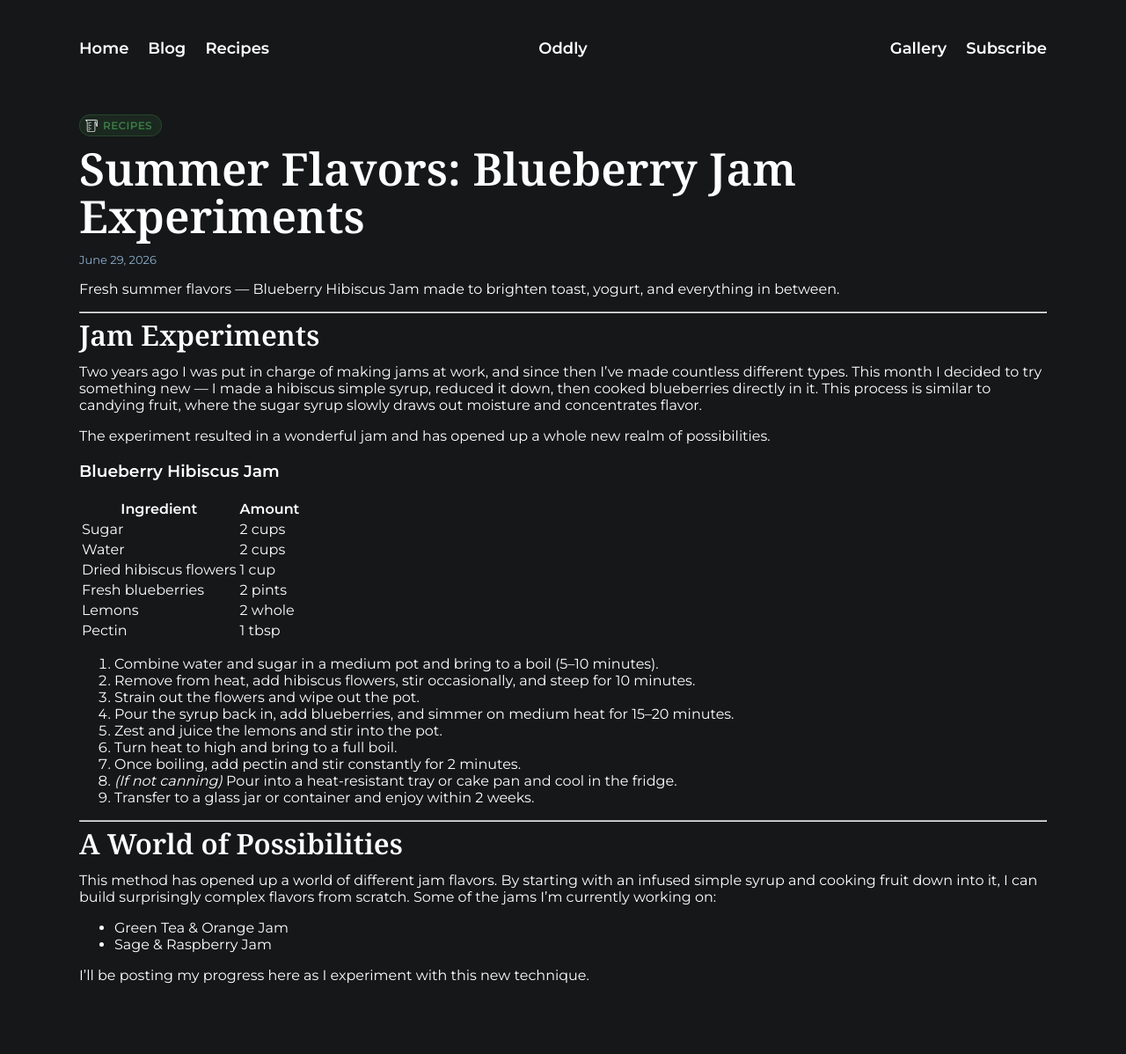
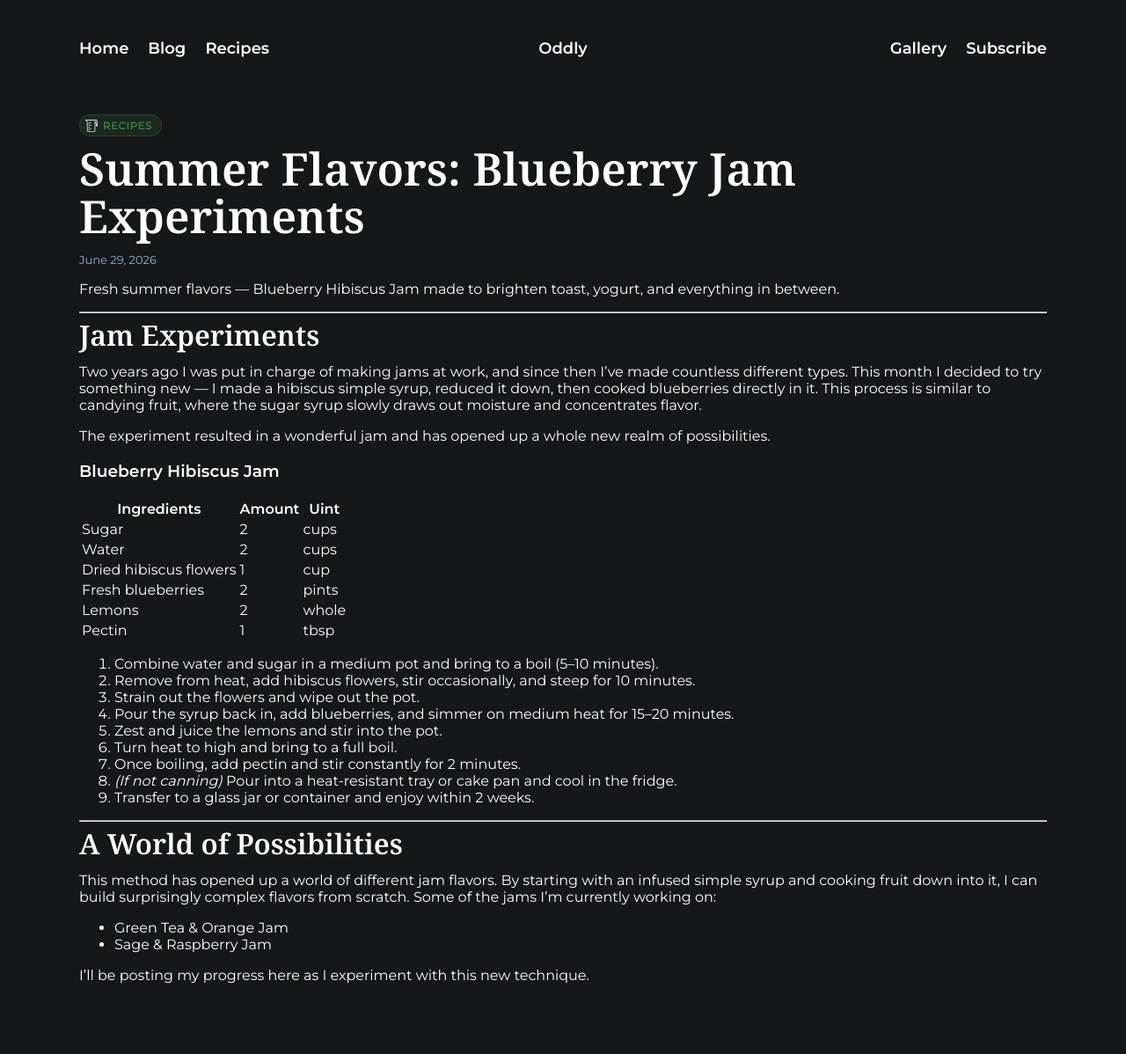
Before and after one commit to Oddly-Augmented/oddly-augmented.github.io, a Jekyll site: the page built from _posts/2026-06-29-summer_jams.md, in a window 1280 px wide. Shown: the whole page at 88% size. Built offline with Jekyll 4.4.1, drawn with Linux system fonts in a browser that asks for light colours.

Commit message:
FIx: Tag colors Add: post cleanup

```diff
--- a/_posts/2026-06-29-summer_jams.md
+++ b/_posts/2026-06-29-summer_jams.md
@@ -19,14 +19,14 @@ The experiment resulted in a wonderful jam and has opened up a whole new realm o
 
 ### Blueberry Hibiscus Jam
 
-| Ingredient | Amount |
-|---|---|
-| Sugar | 2 cups |
-| Water | 2 cups |
-| Dried hibiscus flowers | 1 cup |
-| Fresh blueberries | 2 pints |
-| Lemons | 2 whole |
-| Pectin | 1 tbsp |
+| Ingredients | Amount | Uint |
+|---|---|---|
+| Sugar | 2 | cups |
+| Water | 2 | cups |
+| Dried hibiscus flowers | 1 | cup |
+| Fresh blueberries | 2 | pints |
+| Lemons | 2 | whole |
+| Pectin | 1 | tbsp |
 
 1. Combine water and sugar in a medium pot and bring to a boil (5–10 minutes).
 2. Remove from heat, add hibiscus flowers, stir occasionally, and steep for 10 minutes.
--- a/index.css
+++ b/index.css
@@ -140,7 +140,7 @@ body{
   width: 14px;
   height: 14px;
   opacity: 0.85;
-  filter: invert(1);  /* makes dark SVGs white — remove if your SVGs are already light */
+  filter: brightness(0) invert(1);
 }
 
 h1, h2{
```
Also changed, not shown: _posts/2026-06-27-Tomato-Tart.md (+6 -2 lines).
